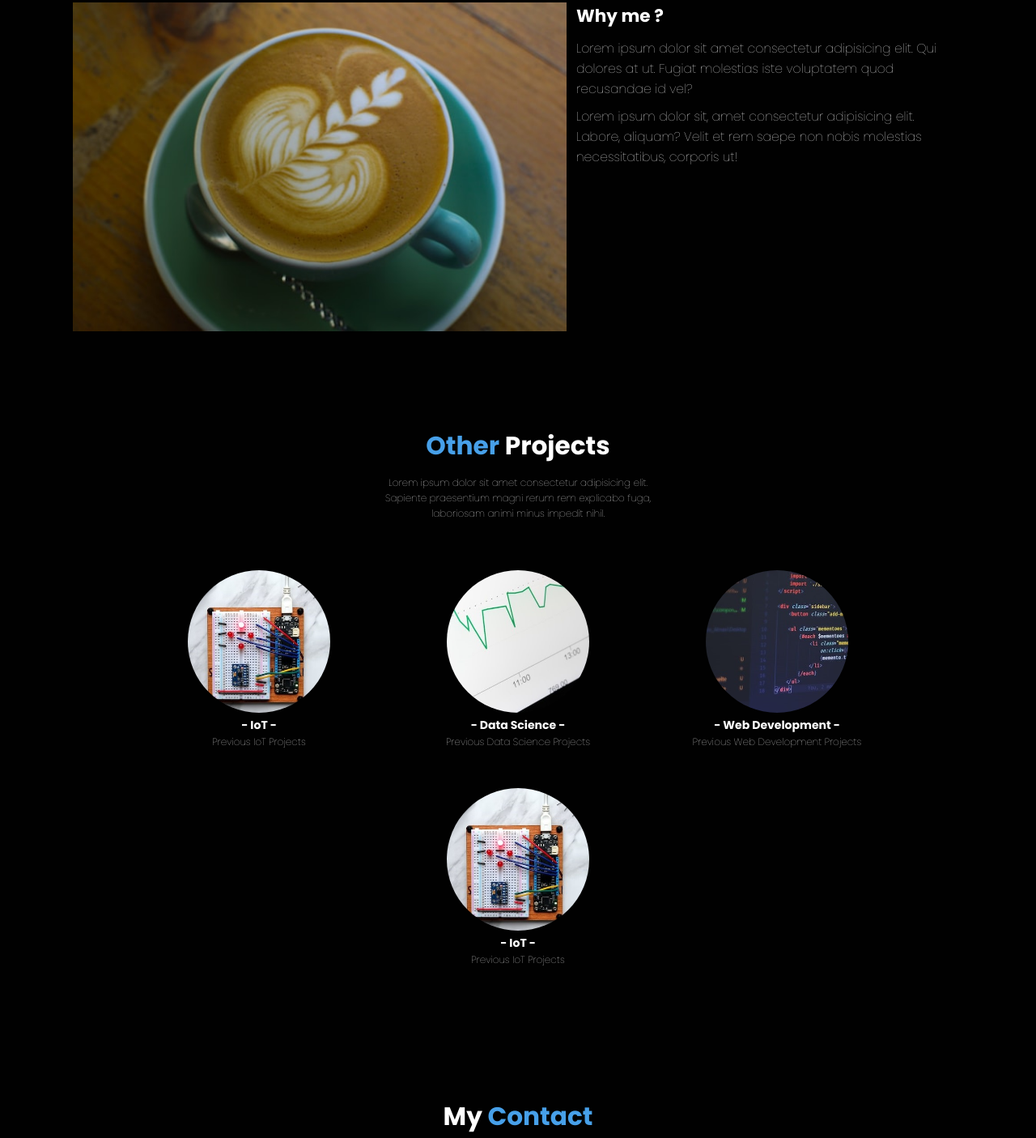
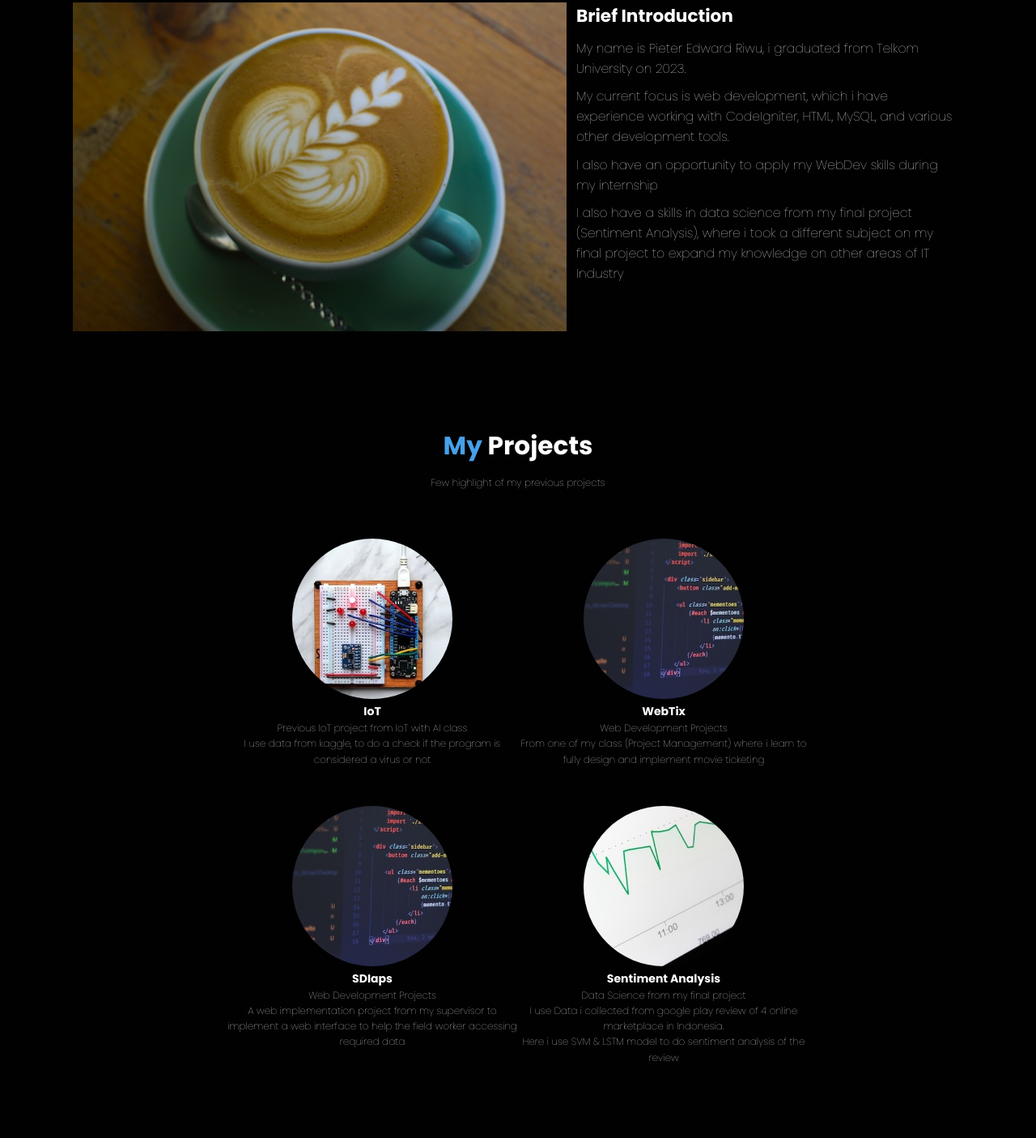
Before and after one commit to P-E-R-K/mypage, a plain HTML site: page index.html in a window 1280 px wide. Shown: the part 976-2381 px from the top of the page at 81% size. Drawn offline with nearby package versions, Linux system fonts and the light colour scheme.

Commit message:
Update HREF

```diff
--- a/index.html
+++ b/index.html
@@ -44,8 +44,8 @@
     <section class="hero" id="home">
       <main class="content">
         <h1>Welcome to <span>My Page</span></h1>
-        <p>Lorem ipsum dolor sit amet consectetur adipisicing elit.</p>
-        <a href="#" class="cta">Next</a>
+        <p>This is my website portofolio.</p>
+        <!-- <a href="#" class="cta">Next</a> -->
       </main>
     </section>
     <!-- Hero Section End-->
@@ -53,22 +53,26 @@
     <!-- About Section Start -->
     <section id="about" class="about">
       <h2><span>About</span> Me</h2>
-
       <div class="row">
         <div class="about-img">
           <img src="img/tentang-saya.jpg" alt="Tentang Saya" />
         </div>
 
         <div class="content">
-          <h3>Why me ?</h3>
+          <h3>Brief Introduction</h3>
           <p>
-            Lorem ipsum dolor sit amet consectetur adipisicing elit. Qui dolores
-            at ut. Fugiat molestias iste voluptatem quod recusandae id vel?
+            My name is Pieter Edward Riwu, i graduated from Telkom University on 2023.
           </p>
           <p>
-            Lorem ipsum dolor sit, amet consectetur adipisicing elit. Labore,
-            aliquam? Velit et rem saepe non nobis molestias necessitatibus,
-            corporis ut!
+            My current focus is web development, which i have experience working with CodeIgniter, HTML,
+            MySQL, and various other development tools.
+          </p>
+          <p>
+            I also have an opportunity to apply my WebDev skills during my internship
+          </p>
+          <p>
+            I also have a skills in data science from my final project (Sentiment Analysis),
+            where i took a different subject on my final project to expand my knowledge on other areas of IT Industry
           </p>
         </div>
       </div>
@@ -77,50 +81,69 @@
 
     <!-- Projects Section Start-->
     <section id="other" class="other">
-      <h2><span>Other</span> Projects</h2>
+      <h2><span>My</span> Projects</h2>
       <p>
-        Lorem ipsum dolor sit amet consectetur adipisicing elit. Sapiente
-        praesentium magni rerum rem explicabo fuga, laboriosam animi minus
-        impedit nihil.
+        Few highlight of my previous projects
       </p>
 
       <div class="row">
+        <div class="col">
           <div class="other-card">
+            <a href="https://github.com/P-E-R-K/Malware-Detection">
               <img
               src="img/other_projects/iot1.jpg"
               alt="IoT"
               class="other-card-img"
               />
-          <h3 class="other-card-title">- IoT -</h3>
-          <p class="other-card-detail">Previous IoT Projects</p>
+            </a>
+            <h3 class="other-card-title">IoT</h3>
+            <p class="other-card-detail">Previous IoT project from IoT with AI class</p>
+            <p class="other-card-detail">I use data from kaggle, to do a check if the program is considered a virus or not</p>
           </div>
           <div class="other-card">
+            <a href="https://github.com/hilmanaji/sdiApps">
+              <img
+              src="img/other_projects/web1.jpg"
+              alt="Web Development"
+              class="other-card-img"
+              />
+            </a>
+            <h3 class="other-card-title">SDIaps</h3>
+            <p class="other-card-detail">Web Development Projects</p>
+            <p class="other-card-detail">A web implementation project from my supervisor to implement a web interface to help the field worker accessing required data</p>
+          </div>
+
+        </div>
+
+        <div class="col">
+          <div class="other-card">
+            <a href="https://github.com/webtix/Dokumen-WEB-TIX">
+              <img
+              src="img/other_projects/web1.jpg"
+              alt="Web Development"
+              class="other-card-img"
+              />
+            </a>
+
+            <h3 class="other-card-title">WebTix</h3>
+            <p class="other-card-detail">Web Development Projects</p>
+            <p class="other-card-detail">From one of my class (Project Management) where i learn to fully design and implement movie ticketing</p>
+          </div>
+          <div class="other-card">
+            <a href="https://github.com/P-E-R-K/Sentiment-Analysis_Final-Project">
               <img
               src="img/other_projects/data1.jpg"
               alt="Data Science"
               class="other-card-img"
               />
-          <h3 class="other-card-title">- Data Science -</h3>
-          <p class="other-card-detail">Previous Data Science Projects</p>
+            </a>
+            <h3 class="other-card-title">Sentiment Analysis</h3>
+            <p class="other-card-detail">Data Science from my final project</p>
+            <p class="other-card-detail">I use Data i collected from google play review of 4 online marketplace in Indonesia.</p>
+            <p class="other-card-detail">Here i use SVM & LSTM model to do sentiment analysis of the review</p>
           </div>
-        <div class="other-card">
-          <img
-            src="img/other_projects/web1.jpg"
-            alt="Web Development"
-            class="other-card-img"
-          />
-          <h3 class="other-card-title">- Web Development -</h3>
-          <p class="other-card-detail">Previous Web Development Projects</p>
         </div>
-        <div class="other-card">
-          <img
-            src="img/other_projects/iot1.jpg"
-            alt="IoT"
-            class="other-card-img"
-          />
-          <h3 class="other-card-title">- IoT -</h3>
-          <p class="other-card-detail">Previous IoT Projects</p>
-        </div>
+
       </div>
     </section>
     <!-- Projects Section End-->
```
Lines whose indentation alone changed are shown as unchanged.
